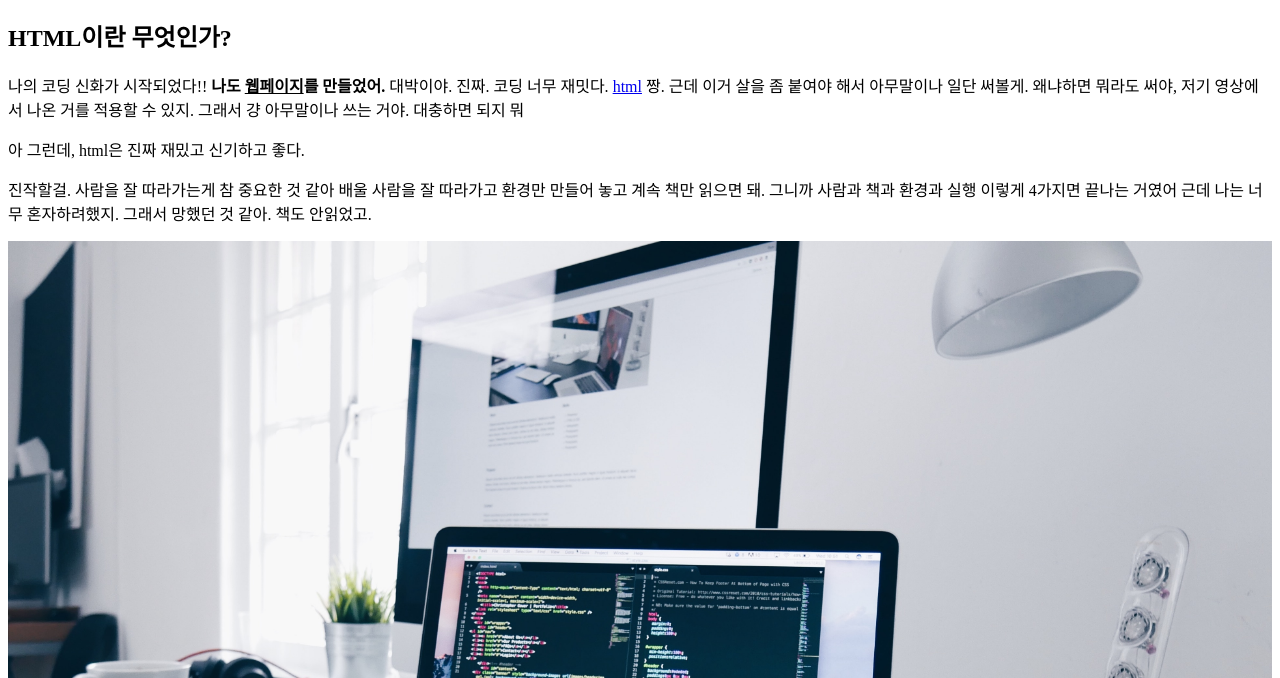
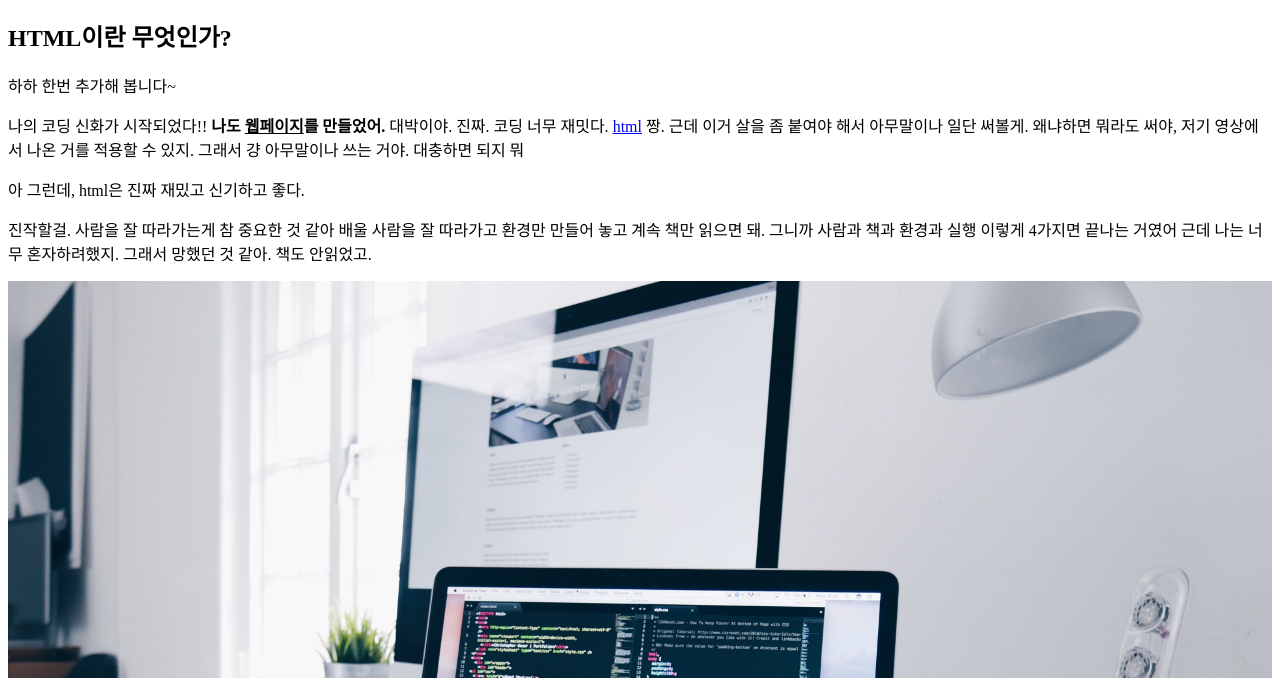
Before and after one commit to JiYechan/my-first-website, a plain HTML site: page 1.html in a window 1280 px wide. Shown: the part 122-800 px from the top of the page. Drawn offline with Linux system fonts and the light colour scheme.

Commit message:
수정해봄

```diff
--- a/1.html
+++ b/1.html
@@ -12,6 +12,8 @@
     <li><a href="3.html">Javasript</a></li>
 </ol>
 <h2>HTML이란 무엇인가?</h2>
+<p>하하 한번 추가해 봅니다~</p>
+
 나의 코딩 신화가 시작되었다!! <strong>나도 <u>웹페이지</u>를 만들었어.</strong> 대박이야. 진짜.
 코딩 너무 재밋다. <a href="https://www.w3.org/TR/2011/WD-html5-20110405/index.html" target="_blank" title="Html Specification">html</a> 짱.
 근데 이거 살을 좀 붙여야 해서 아무말이나 일단 써볼게. 왜냐하면 뭐라도 써야, 저기 영상에서 나온 거를 적용할 수 있지.
```
Also changed, not shown: 2.html (+2 -0 lines), 3.html (+2 -0 lines), index.html (+2 -0 lines).
